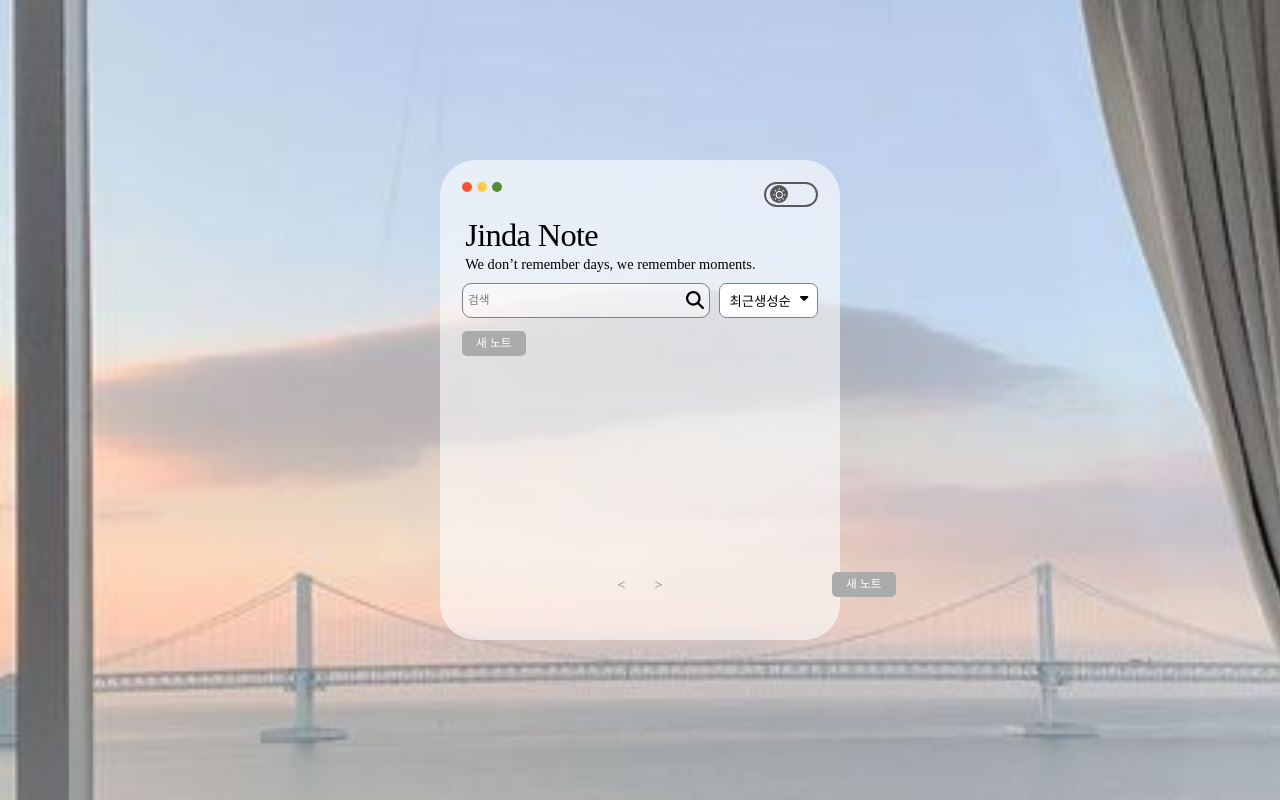
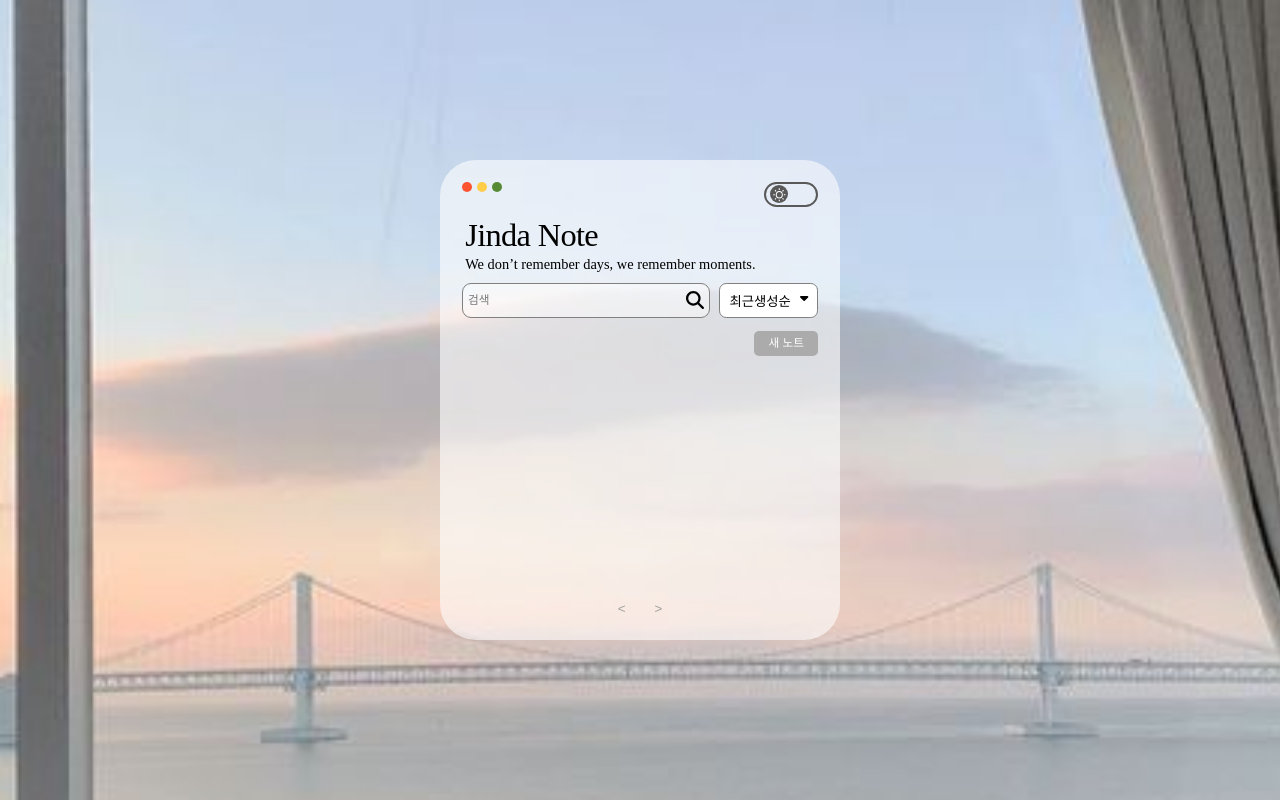
Before and after one commit to namdaeun/Client, a React (Vite) app in the folder note-app/: page / in a window 1280 px wide. Built offline with nearby package versions, Linux system fonts and the light colour scheme; a web font is replaced by a local one.

Commit message:
:recycle: refactor: page 전환

```diff
--- a/note-app/src/pages/MainPage/MainPage.style.ts
+++ b/note-app/src/pages/MainPage/MainPage.style.ts
@@ -15,14 +15,11 @@ export const bottomwrapper = css`
 
 export const paginationWrapper = css`
   position: absolute;
-  top: 73%;
+  top: 76%;
   left: 50%;
   transform: translate(-50%, -50%);
 `;
 
 export const buttonWrapper = css`
-  position: absolute;
-  top: 71.5%;
-  right: 30%;
   margin-left: auto;
 `;
--- a/note-app/src/pages/MainPage/MainPage.tsx
+++ b/note-app/src/pages/MainPage/MainPage.tsx
@@ -13,19 +13,10 @@ import { useFetchData } from '../../hooks/useFetchData';
 const MainPage = () => {
   const navigate = useNavigate();
   const { data, dispatch } = useFetchData();
+  const [startIdx, setStartIdx] = useState(0);
+  const [endIdx, setEndIdx] = useState(0);
 
-  const handleBtnClick = () => {
-    navigate('/add');
-  };
-
-  const [page, setPage] = useState(1);
-  const limit = 3;
-
-  const totalMemo = data.length;
-
-  const startIndex = (page - 1) * limit;
-  const endIndex = page * limit;
-  const currentMemoData = data.slice(startIndex, endIndex);
+  const currentMemoData = data.slice(startIdx, endIdx);
 
   return (
     <>
@@ -35,16 +26,15 @@ const MainPage = () => {
         <SearchBar />
         <DropDown />
       </section>
-      <Button handleBtnClick={() => navigate('/add')}>새 노트</Button>
       {currentMemoData.map((data) => (
         <MemoList key={data.id} data={data} dispatch={dispatch}/>
       ))}
       <section css={bottomwrapper}>
         <div css={paginationWrapper}>
-          <Pagination totalMemo={totalMemo} limit={limit} page={page} setPage={setPage} />
+          <Pagination totalMemo={data.length} setStartIdx={setStartIdx} setEndIdx={setEndIdx} />
         </div>
         <div css={buttonWrapper}>
-          <Button handleBtnClick={handleBtnClick}>새 노트</Button>
+          <Button handleBtnClick={() => navigate('/add')}>새 노트</Button>
         </div>
       </section>
     </>
--- a/note-app/src/pages/MainPage/Pagination/Pagination.tsx
+++ b/note-app/src/pages/MainPage/Pagination/Pagination.tsx
@@ -1,17 +1,26 @@
-import React from 'react';
+import React, { useEffect, useState } from 'react';
 import { useTheme } from '../../../context/theme';
 import { pagewrapper, wrapper } from './Pagination.style';
 
 interface PaginationPropTypes {
   totalMemo: number;
-  limit: number;
-  page: number;
-  setPage: React.Dispatch<React.SetStateAction<number>>;
+  setStartIdx: React.Dispatch<React.SetStateAction<number>>;
+  setEndIdx: React.Dispatch<React.SetStateAction<number>>;
 }
 
-const Pagination = ({ totalMemo, limit, page, setPage }: PaginationPropTypes) => {
+const Pagination = ({ totalMemo, setStartIdx, setEndIdx }: PaginationPropTypes) => {
   const { theme } = useTheme();
+  const [page, setPage] = useState(1);
+  const limit = 3;
+
+  setStartIdx((page - 1) * limit);
+  setEndIdx(page * limit);
+
   const pages = Math.ceil(totalMemo / limit);
+
+  useEffect(() => {
+    if (pages == 1) setPage(1);
+  }, [pages])
   return (
     <section css={wrapper}>
       <button
```
